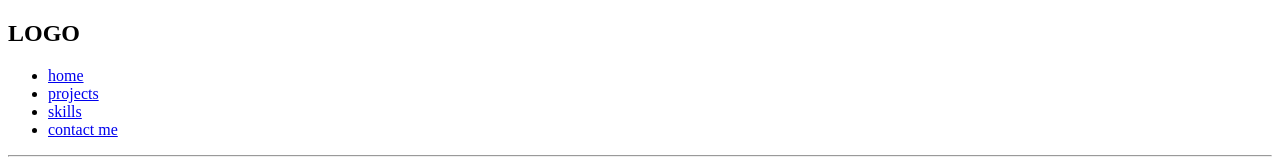
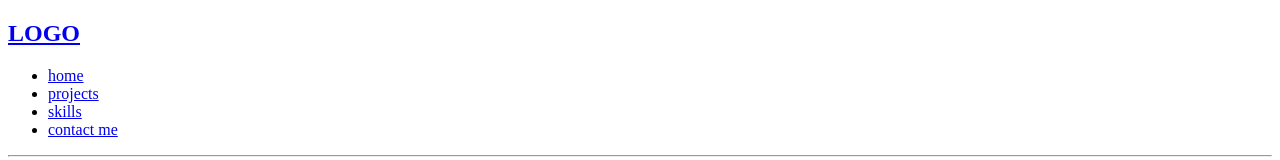
Before and after one commit to abhijitht2002/mern-assignments, a plain HTML site: page Assignment1/contact.html in a window 1280 px wide. Shown: the top 160 px of the page. Drawn offline with Linux system fonts and the light colour scheme.

Commit message:
added assignment1

```diff
--- a/Assignment1/contact.html
+++ b/Assignment1/contact.html
@@ -8,7 +8,7 @@
 <body>
 
 	<header>
-		<h2>LOGO</h2>
+		<h2><a href="index.html">LOGO</a></h2>
 		<nav>
 			<ul>
 				<li><a href="index.html">home</a></li>
```
Also changed, not shown: Assignment1/index.html (+0 -1 lines), Assignment1/skills.html (+1 -0 lines).
